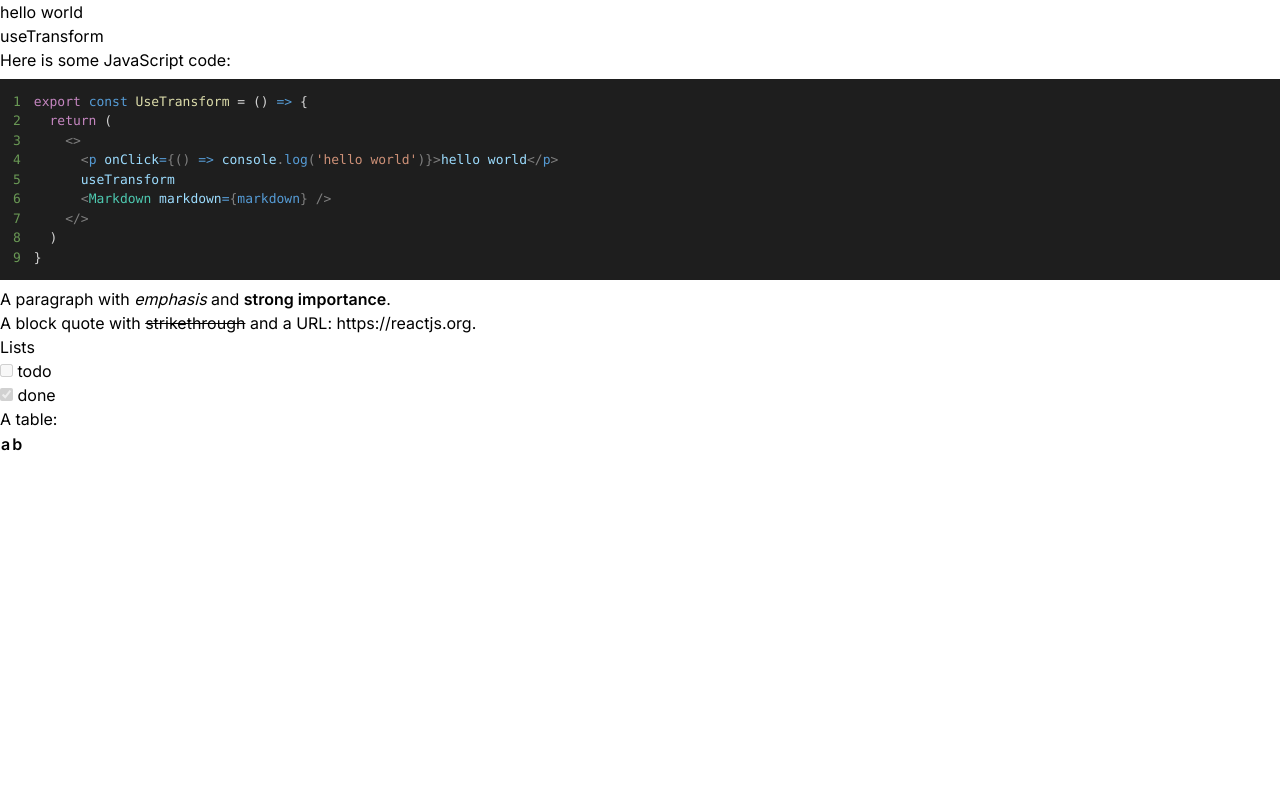
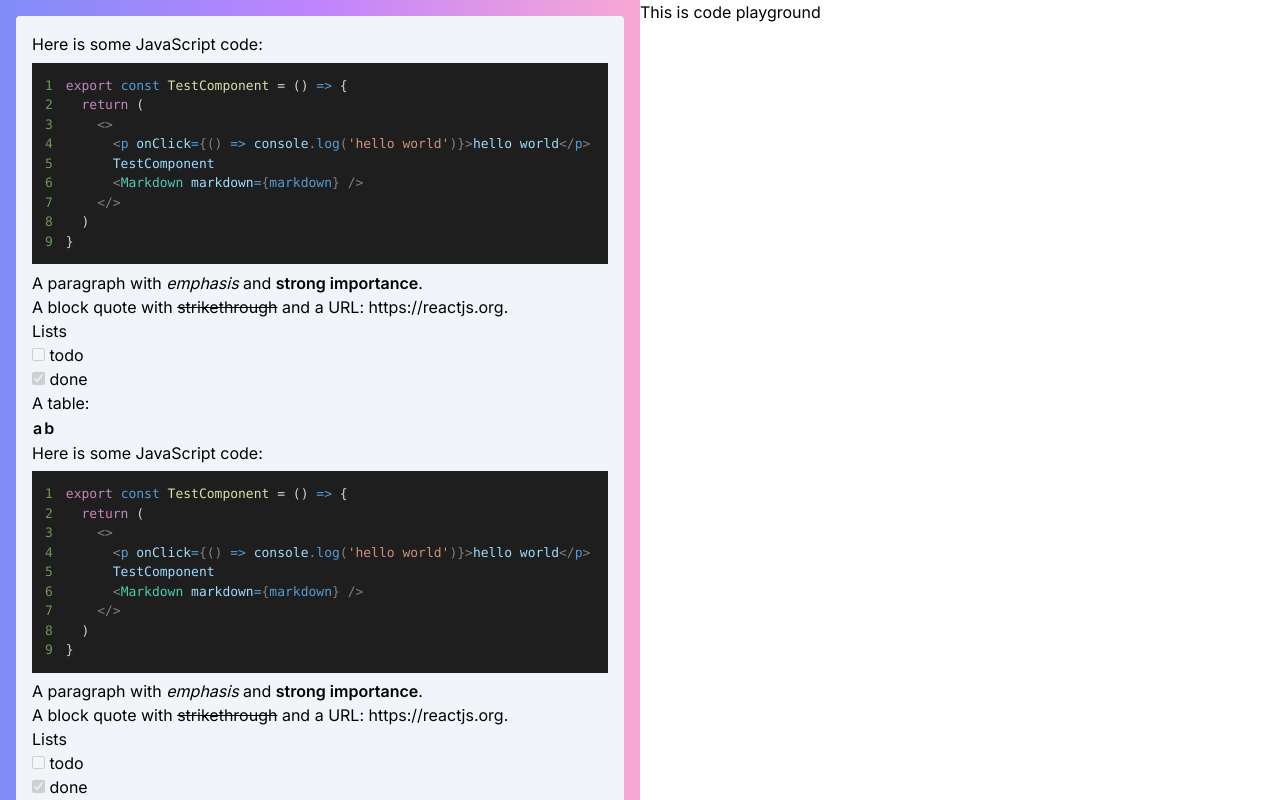
Before and after one commit to nos-nart/nos-framer-motion, a React (Vite) app: page /use-transform in a window 1280 px wide. Built offline with nearby package versions, Linux system fonts and the light colour scheme.

Commit message:
[~] update note

```diff
--- /dev/null
+++ b/src/components/note/Note.jsx
@@ -0,0 +1,17 @@
+import PropTypes from 'prop-types'
+import { NoteContent } from './NoteContent'
+import { NotePlayground } from './NotePlayground'
+
+export const Note = (props) => {
+  return (
+    <div className="flex items-start min-h-screen w-full">
+      <NoteContent title={props.title} contents={props.contents} />
+      <NotePlayground />
+    </div>
+  )
+}
+
+Note.propTypes = {
+  contents: PropTypes.string.isRequired,
+  title: PropTypes.string.isRequired
+}
--- /dev/null
+++ b/src/components/note/NoteContent.jsx
@@ -0,0 +1,52 @@
+import { useState, useRef } from 'react'
+import { motion } from 'framer-motion'
+import PropTypes from 'prop-types'
+import { VscArrowUp } from 'react-icons/vsc'
+import { Markdown } from '../Markdown'
+
+const THRESH_HOLD = 600
+
+export const NoteContent = (props) => {
+  const [showScrollTop, setShowScrollTop] = useState(false)
+  const wrapperRef = useRef()
+
+  const onScroll = () => {
+    if (wrapperRef) {
+      if (wrapperRef.current.scrollTop >= THRESH_HOLD && !showScrollTop) {
+        setShowScrollTop(true)
+      }
+      else if (wrapperRef.current.scrollTop < THRESH_HOLD && showScrollTop) {
+        setShowScrollTop(false)
+      }
+    }
+  }
+
+  return (
+    <div
+      className='w-1/2 scroll-smooth relative p-4 bg-gradient-to-r from-indigo-400 via-purple-400 to-pink-300 h-screen overflow-y-scroll'
+      ref={wrapperRef}
+      onScroll={onScroll}
+    >
+      <motion.div
+        className='fixed bottom-4 right-3 z-50 flex flex-col items-center cursor-pointer'
+        key="scroll-to-top"
+        onClick={() => wrapperRef.current.scrollTop = 0}
+        animate={{
+          y: showScrollTop ? 0 : -30,
+          opacity: showScrollTop ? 1 : 0
+        }}
+        transition={{ duration: 0.2 }}
+      >
+        <VscArrowUp size={25} className='fill-blue-500' />
+        <span style={{ writingMode: 'vertical-rl', textOrientation: 'mixed' }} className='text-xs font-bold text-blue-500'>To top</span>
+      </motion.div>
+      <div className='rounded p-4 bg-slate-100 max-w-2xl mx-auto'>
+        <Markdown markdown={props.contents} />
+      </div>
+    </div>
+  )
+}
+
+NoteContent.propTypes = {
+  contents: PropTypes.string.isRequired
+}
--- /dev/null
+++ b/src/components/note/NotePlayground.jsx
@@ -0,0 +1,7 @@
+export const NotePlayground = () => {
+  return (
+    <div className='w-1/2 fixed top-0 right-0 h-screen'>
+      This is code playground
+    </div>
+  )
+}
--- a/src/markdown/usetransform.md
+++ b/src/markdown/usetransform.md
@@ -1,11 +1,11 @@
 Here is some JavaScript code:
 
 ~~~jsx
-export const UseTransform = () => {
+export const TestComponent = () => {
   return (
     <>
       <p onClick={() => console.log('hello world')}>hello world</p>
-      useTransform
+      TestComponent
       <Markdown markdown={markdown} />
     </>
   )
@@ -24,3 +24,138 @@ A table:
 
 | a | b |
 | - | - |
+
+Here is some JavaScript code:
+
+~~~jsx
+export const TestComponent = () => {
+  return (
+    <>
+      <p onClick={() => console.log('hello world')}>hello world</p>
+      TestComponent
+      <Markdown markdown={markdown} />
+    </>
+  )
+}
+~~~
+
+A paragraph with *emphasis* and **strong importance**.
+
+> A block quote with ~strikethrough~ and a URL: https://reactjs.org.
+
+* Lists
+* [ ] todo
+* [x] done
+
+A table:
+
+| a | b |
+| - | - |
+
+Here is some JavaScript code:
+
+~~~jsx
+export const TestComponent = () => {
+  return (
+    <>
+      <p onClick={() => console.log('hello world')}>hello world</p>
+      TestComponent
+      <Markdown markdown={markdown} />
+    </>
+  )
+}
+~~~
+
+A paragraph with *emphasis* and **strong importance**.
+
+> A block quote with ~strikethrough~ and a URL: https://reactjs.org.
+
+* Lists
+* [ ] todo
+* [x] done
+
+A table:
+
+| a | b |
+| - | - |
+
+Here is some JavaScript code:
+
+~~~jsx
+export const TestComponent = () => {
+  return (
+    <>
+      <p onClick={() => console.log('hello world')}>hello world</p>
+      TestComponent
+      <Markdown markdown={markdown} />
+    </>
+  )
+}
+~~~
+
+A paragraph with *emphasis* and **strong importance**.
+
+> A block quote with ~strikethrough~ and a URL: https://reactjs.org.
+
+* Lists
+* [ ] todo
+* [x] done
+
+A table:
+
+| a | b |
+| - | - |
+
+Here is some JavaScript code:
+
+~~~jsx
+export const TestComponent = () => {
+  return (
+    <>
+      <p onClick={() => console.log('hello world')}>hello world</p>
+      TestComponent
+      <Markdown markdown={markdown} />
+    </>
+  )
+}
+~~~
+
+A paragraph with *emphasis* and **strong importance**.
+
+> A block quote with ~strikethrough~ and a URL: https://reactjs.org.
+
+* Lists
+* [ ] todo
+* [x] done
+
+A table:
+
+| a | b |
+| - | - |
+
+Here is some JavaScript code:
+
+~~~jsx
+export const TestComponent = () => {
+  return (
+    <>
+      <p onClick={() => console.log('hello world')}>hello world</p>
+      TestComponent
+      <Markdown markdown={markdown} />
+    </>
+  )
+}
+~~~
+
+A paragraph with *emphasis* and **strong importance**.
+
+> A block quote with ~strikethrough~ and a URL: https://reactjs.org.
+
+* Lists
+* [ ] todo
+* [x] done
+
+A table:
+
+| a | b |
+| - | - |
--- a/src/pages/UseTransform.jsx
+++ b/src/pages/UseTransform.jsx
@@ -1,13 +1,9 @@
-import { Markdown } from "@/components/Markdown"
-import markdown from '@/markdown/usetransform.md?raw'
+import markdown from '@/markdown/useTransform.md?raw'
+import { Note } from '@/components/note/Note'
 
 // @NOTE: https://github.com/brillout/vite-plugin-mdx
 export const UseTransform = () => {
   return (
-    <>
-      <p onClick={() => console.log('hello world')}>hello world</p>
-      useTransform
-      <Markdown markdown={markdown} />
-    </>
+    <Note title={'🤜🏼 useTransform'} contents={markdown} />
   )
 }
--- a/src/styles/globals.css
+++ b/src/styles/globals.css
@@ -25,3 +25,20 @@ body {
   transform: scaleX(1);
   transform-origin: left bottom;
 }
+
+/* ------- Scrollbar styling -------*/
+::-webkit-scrollbar {
+  height: 7px;
+  width: 7px;
+  background-color: #ffffff;
+}
+
+::-webkit-scrollbar-thumb {
+  background-color: #272525;
+}
+
+::-webkit-scrollbar-track {
+  -webkit-box-shadow: inset 0 0 6px rgb(0 0 0 / 30%);
+  box-shadow: inset 0 0 6px rgb(0 0 0 / 30%);
+  background-color: #ffffff;
+}
```
